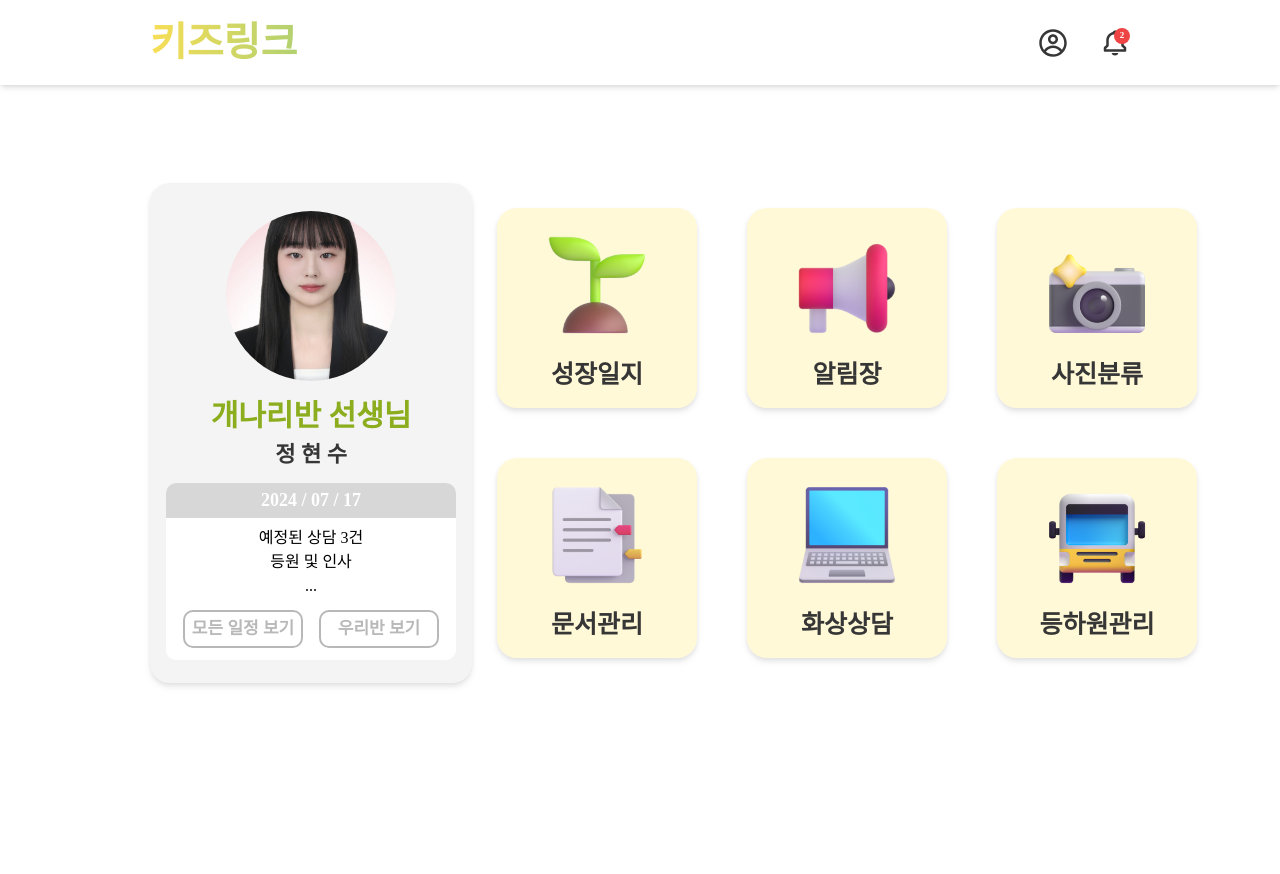
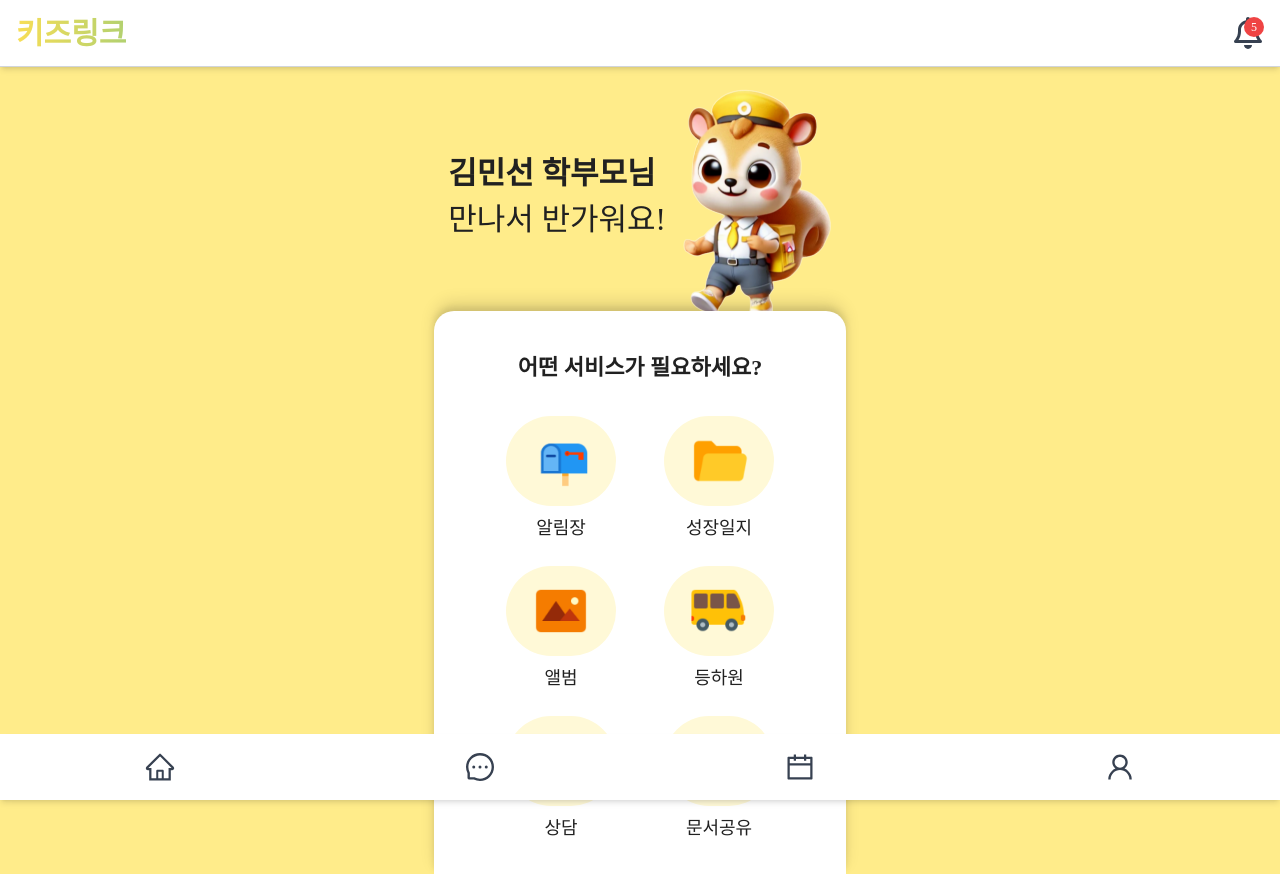
Before and after one commit to minseonkkim/KidsLink, a React (Vite) app in the folder frontend/: page / in a window 1280 px wide. Before the commit the page ends 800 px from the top, so only its background shows below. Built offline with nearby package versions, Linux system fonts and the light colour scheme; a web font is replaced by a local one.

Commit message:
Merge branch

```diff
--- a/frontend/src/App.tsx
+++ b/frontend/src/App.tsx
@@ -31,7 +31,7 @@ import Login from "./pages/Login";
 import TeacherOurClass from "./pages/teacher/TeacherOurClass";
 
 const App: React.FC = () => {
-    const userType: string = "teacher"; // 'teacher' or 'parent', 실제로는 사용자 인증 상태에서 가져와야 합니다.
+    const userType: string = "parent"; // 'teacher' or 'parent', 실제로는 사용자 인증 상태에서 가져와야 합니다.
     const navigate = useNavigate();
 
     useEffect(() => {
```
